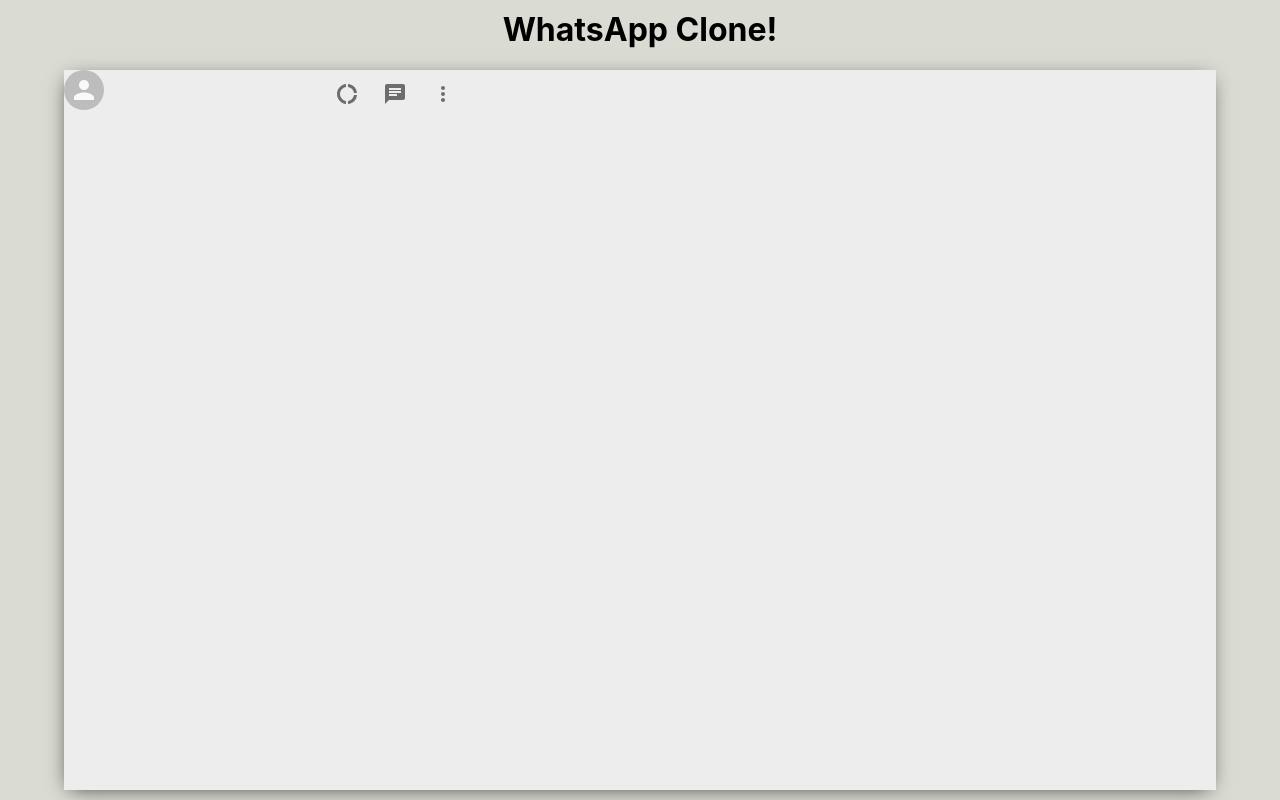
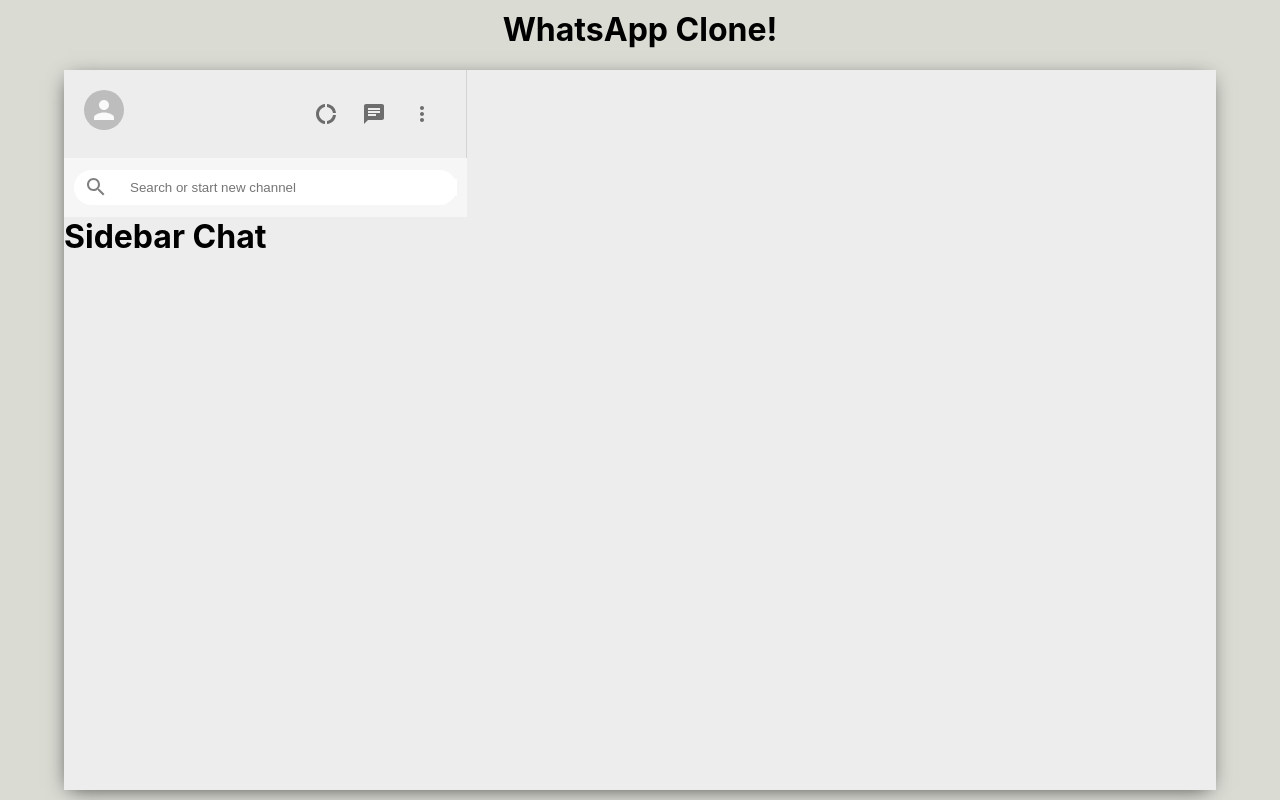
Before and after one commit to jremy813/whatsapp-clone, a React (Create React App) app: page / in a window 1280 px wide. Built offline with nearby package versions, Linux system fonts and the light colour scheme.

Commit message:
finished styling sidebar search input

```diff
--- a/src/Sidebar.css
+++ b/src/Sidebar.css
@@ -1,10 +1,42 @@
 .sidebar {
+  display: flex;
+  flex-direction: column;
   flex: 0.35;
+}
+
+.sidebar__search {
+  display: flex;
+  align-items: center;
+  background-color: #f6f6f6;
+  height: 39px;
+  padding: 10px;
+}
+
+.sidebar__searchContainer {
+  display: flex;
+  align-items: center;
+  background-color: white;
+  width: 100%;
+  height: 35px;
+  border-radius: 20px;
+}
+
+.sidebar__searchContainer > .MuiSvgIcon-root {
+  color: grey;
+  padding: 10px;
+}
+
+.sidebar__searchContainer > input {
+  border: none;
+  margin-left: 10px;
+  width: 100%;
 }
 
 .sidebar__header {
   display: flex;
   justify-content: space-between;
+  padding: 20px;
+  border-right: 1px solid lightgrey;
 }
 
 .sidebar__headerRight {
--- a/src/Sidebar.js
+++ b/src/Sidebar.js
@@ -4,6 +4,7 @@
 import DonutLargeIcon from "@material-ui/icons/DonutLarge";
 import ChatIcon from "@material-ui/icons/Chat";
 import MoreVertIcon from "@material-ui/icons/MoreVert";
+import SearchOutlined from "@material-ui/icons/SearchOutlined";
 
 function Sidebar() {
   return (
@@ -23,9 +24,16 @@
         </div>
       </div>
 
-      <div className="sidebar__search"></div>
+      <div className="sidebar__search">
+        <div className="sidebar__searchContainer">
+          <SearchOutlined />
+          <input placeholder="Search or start new channel" type="text" />
+        </div>
+      </div>
 
-      <div className="sidebar__chats"></div>
+      <div className="sidebar__chats">
+        <h1>Sidebar Chat</h1>
+      </div>
     </div>
   );
 }
```
